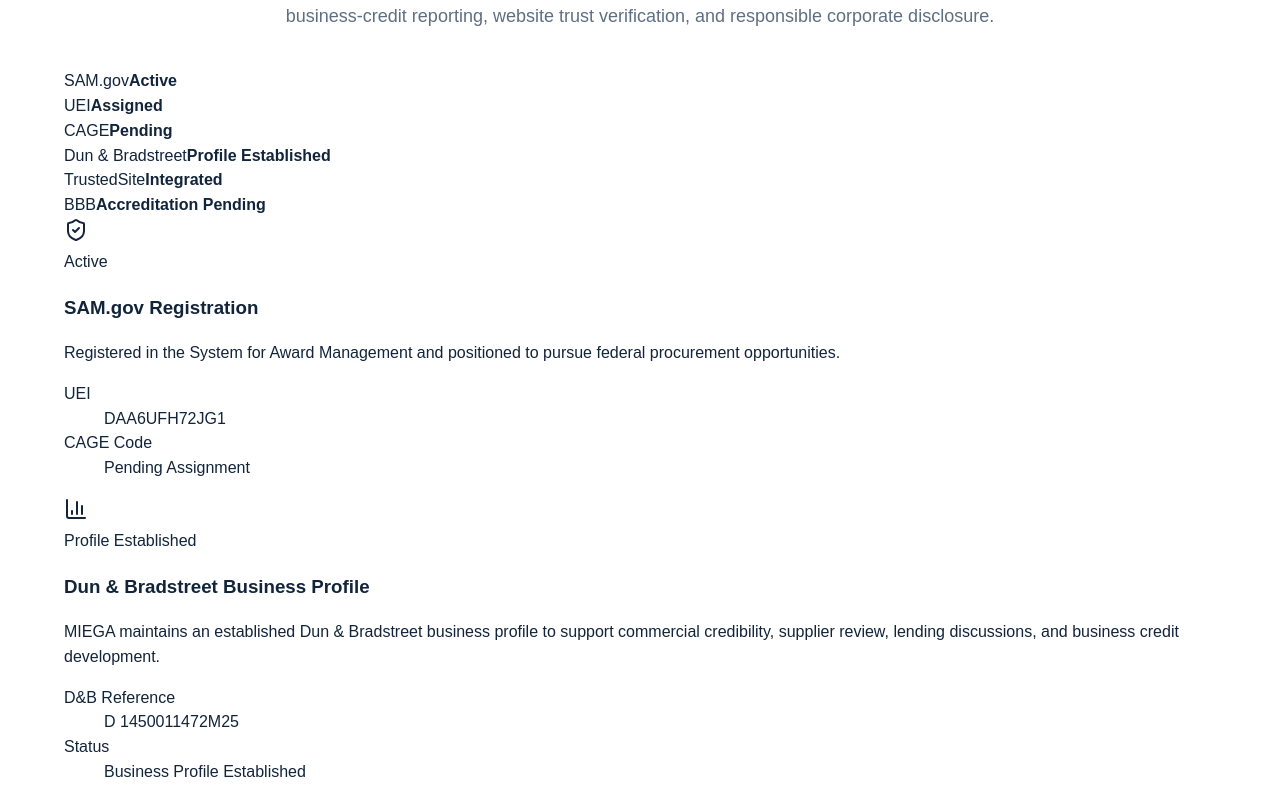
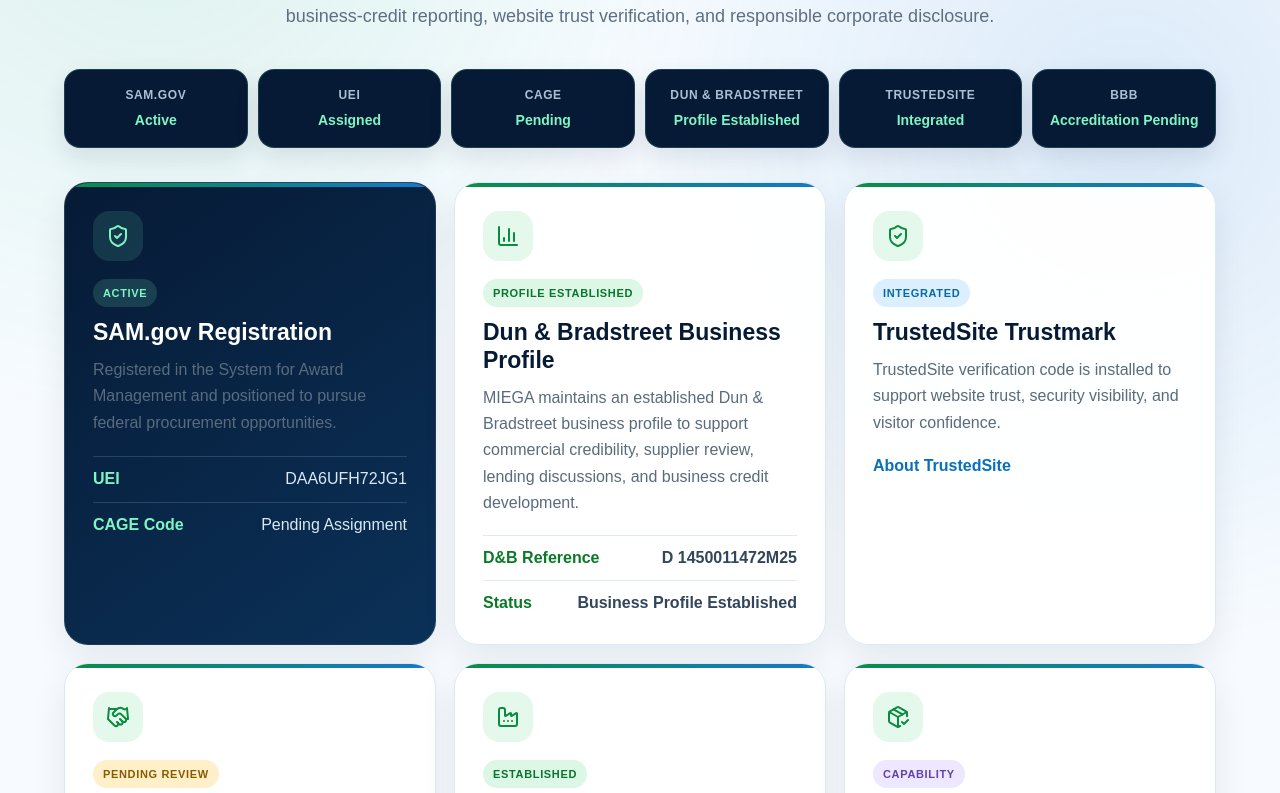
Before and after one commit to zocleaves7/miega-investor-site, a Next.js app: page / in a window 1280 px wide. Shown: the part 1487-2280 px from the top of the page. Built offline with nearby package versions, Linux system fonts and the light colour scheme.

Commit message:
Add files via upload

```diff
--- a/app/globals.css
+++ b/app/globals.css
@@ -67,3 +67,170 @@
   .featureCard img{object-position:center top}
   .governmentGrid,.milestoneGrid{grid-template-columns:1fr}
 }
+
+
+/* Trust & Compliance — Atlas credentials release */
+.credentialsSection{
+  background:
+    radial-gradient(circle at 12% 8%,rgba(20,177,114,.12),transparent 28%),
+    radial-gradient(circle at 88% 22%,rgba(15,117,205,.12),transparent 30%),
+    #f7fbff;
+}
+.credentialsGrid{
+  max-width:1240px;
+  margin:34px auto 0;
+  display:grid;
+  grid-template-columns:repeat(3,minmax(0,1fr));
+  gap:18px;
+}
+.credentialCard{
+  position:relative;
+  padding:28px;
+  border:1px solid #dce8f2;
+  border-radius:24px;
+  background:rgba(255,255,255,.94);
+  box-shadow:0 14px 34px rgba(3,22,45,.08);
+  overflow:hidden;
+}
+.credentialCard:before{
+  content:"";
+  position:absolute;
+  inset:0 0 auto;
+  height:4px;
+  background:linear-gradient(90deg,#0b8d45,#1479ca);
+}
+.credentialPrimary{
+  background:linear-gradient(145deg,#061a35,#0b3158);
+  color:#fff;
+  border-color:rgba(255,255,255,.12);
+}
+.credentialPrimary p,.credentialPrimary dd{color:#d8e8f4}
+.credentialIcon{
+  width:50px;
+  height:50px;
+  display:grid;
+  place-items:center;
+  border-radius:16px;
+  color:#078c40;
+  background:#e5f8ec;
+  margin-bottom:18px;
+}
+.credentialPrimary .credentialIcon{
+  color:#7ff5c3;
+  background:rgba(127,245,195,.12);
+}
+.credentialCard h3{
+  margin:12px 0 10px;
+  color:#061a35;
+  font-size:23px;
+  line-height:1.2;
+}
+.credentialPrimary h3{color:#fff}
+.credentialCard p{
+  margin:0;
+  color:#596b7d;
+  line-height:1.65;
+}
+.credentialCard a{
+  display:inline-block;
+  margin-top:18px;
+  color:#086fbd;
+  font-weight:800;
+  text-decoration:none;
+}
+.credentialStatus{
+  display:inline-flex;
+  align-items:center;
+  min-height:28px;
+  padding:5px 10px;
+  border-radius:999px;
+  font-size:11px;
+  font-weight:900;
+  letter-spacing:.06em;
+  text-transform:uppercase;
+}
+.credentialStatus.active{background:#ddf7e6;color:#08752c}
+.credentialStatus.integration{background:#dcefff;color:#0869a8}
+.credentialStatus.pending{background:#fff0c9;color:#895b00}
+.credentialStatus.capability{background:#ede7ff;color:#6043a8}
+.credentialPrimary .credentialStatus.active{background:rgba(127,245,195,.15);color:#7ff5c3}
+.credentialCard dl{
+  margin:20px 0 0;
+  display:grid;
+  gap:10px;
+}
+.credentialCard dl div{
+  display:flex;
+  justify-content:space-between;
+  gap:18px;
+  padding-top:10px;
+  border-top:1px solid rgba(255,255,255,.14);
+}
+.credentialCard dt{font-weight:900;color:#7ff5c3}
+.credentialCard dd{margin:0;text-align:right}
+.credentialsNote{
+  max-width:1000px;
+  margin:26px auto 0;
+  text-align:center;
+  color:#68798a;
+  font-size:14px;
+}
+@media(max-width:950px){
+  .credentialsGrid{grid-template-columns:repeat(2,minmax(0,1fr))}
+}
+@media(max-width:650px){
+  .credentialsGrid{grid-template-columns:1fr}
+  .credentialCard{padding:24px}
+}
+
+
+/* Dun & Bradstreet + executive trust scorecard */
+.trustScorecard{
+  max-width:1240px;
+  margin:0 auto 24px;
+  display:grid;
+  grid-template-columns:repeat(6,minmax(0,1fr));
+  gap:10px;
+}
+.trustScorecard div{
+  padding:16px 12px;
+  border-radius:16px;
+  background:#061a35;
+  border:1px solid rgba(127,245,195,.18);
+  text-align:center;
+  box-shadow:0 10px 24px rgba(3,22,45,.10);
+}
+.trustScorecard span{
+  display:block;
+  color:#a9c0d5;
+  font-size:12px;
+  font-weight:800;
+  text-transform:uppercase;
+  letter-spacing:.05em;
+}
+.trustScorecard strong{
+  display:block;
+  margin-top:5px;
+  color:#7ff5c3;
+  font-size:14px;
+}
+.credentialDetails{
+  margin-top:18px!important;
+}
+.credentialDetails div{
+  border-top:1px solid #e1eaf2!important;
+}
+.credentialDetails dt{
+  color:#0b7a28!important;
+}
+.credentialDetails dd{
+  color:#31465a!important;
+  font-weight:800;
+  word-break:break-word;
+}
+@media(max-width:1100px){
+  .trustScorecard{grid-template-columns:repeat(3,minmax(0,1fr))}
+}
+@media(max-width:650px){
+  .trustScorecard{grid-template-columns:1fr 1fr}
+}
```
